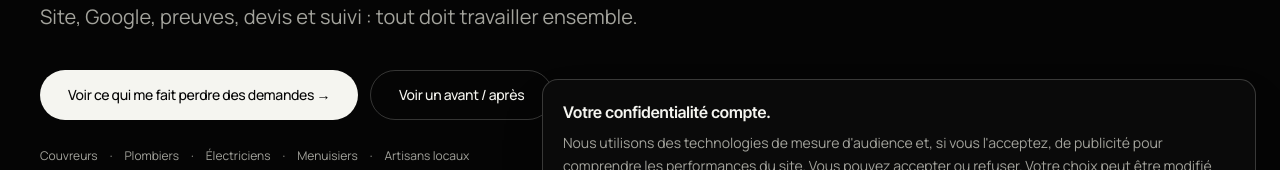
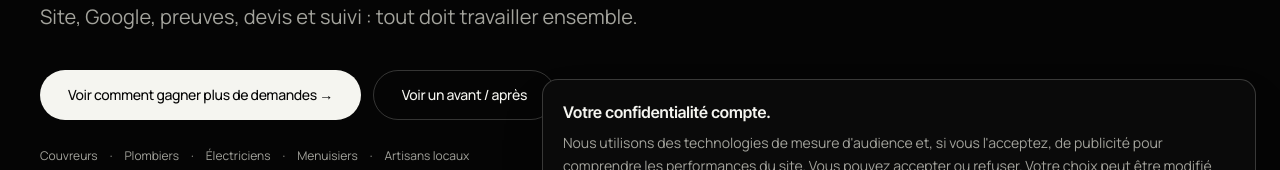
Before and after one commit to mathieumilo3-bot/-generation-capable, a Next.js app in the folder site-vitrine/: page / in a window 1280 px wide. Shown: the part 495-665 px from the top of the page. Built offline with nearby package versions, Linux system fonts and the light colour scheme; no server answers.

Commit message:
Make homepage hero CTA growth-led

```diff
--- a/site-vitrine/src/components/sections/Hero.tsx
+++ b/site-vitrine/src/components/sections/Hero.tsx
@@ -51,7 +51,7 @@ export function Hero() {
               trackEvent="hero_cta_click"
               trackPayload={{ location: "hero_primary" }}
             >
-              Voir ce qui me fait perdre des demandes →
+              Voir comment gagner plus de demandes →
             </Button>
             <Button
               href="#demonstration"
```
